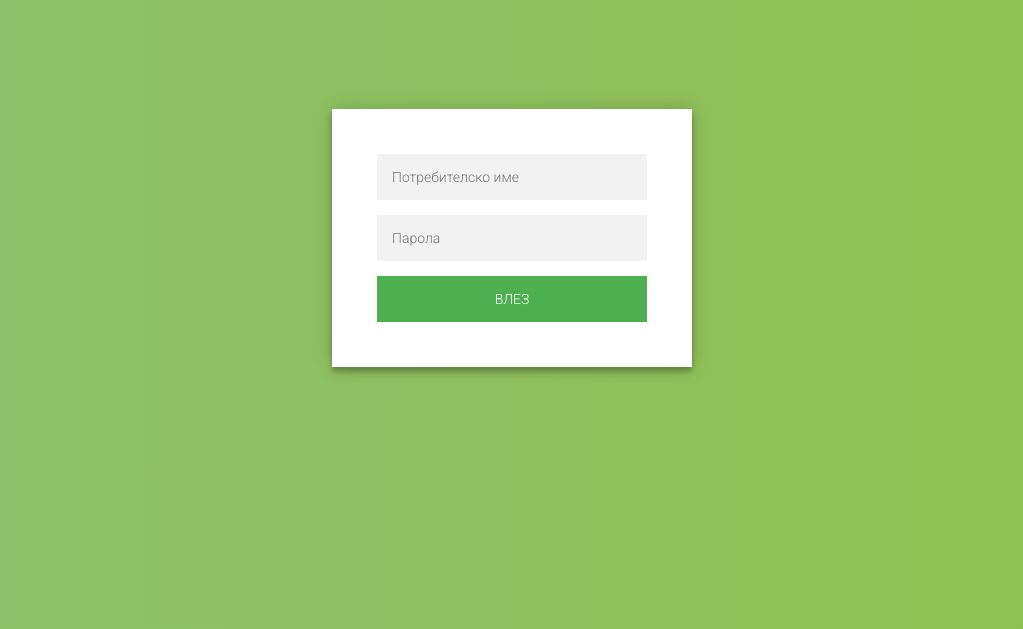
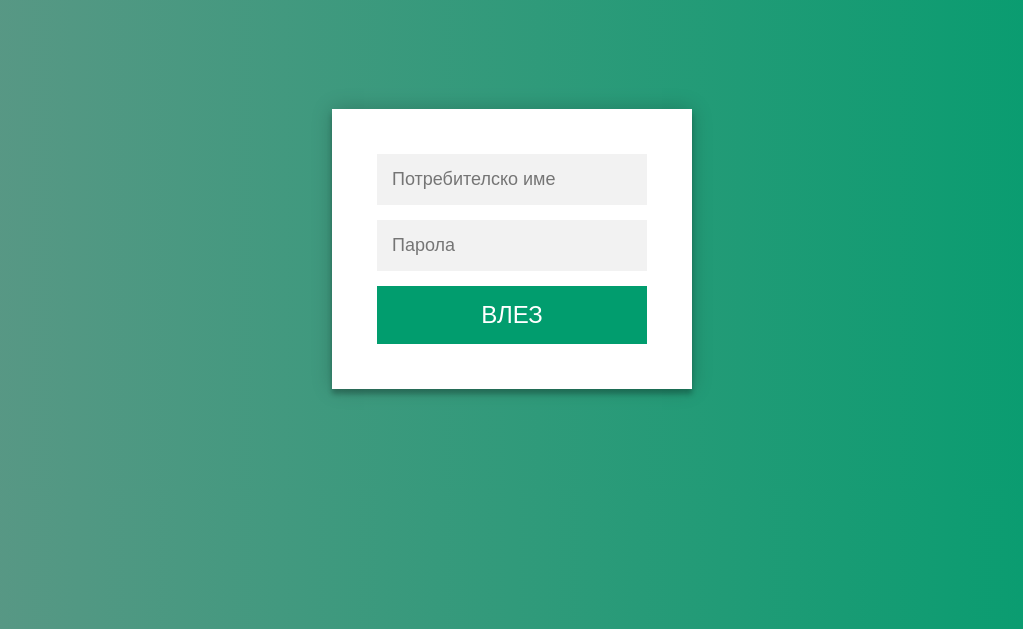
Before and after one commit to Nasko-Kurtakov/WebProject, a PHP site: page /login.php in a window 1280 px wide. Shown: the top 629 px of the page, without its empty margins (128-1151 px from the left). Run offline with PHP 8.4, Linux system fonts and the light colour scheme.

Commit message:
added styles

```diff
--- a/configs/config.ini
+++ b/configs/config.ini
@@ -1,8 +1,8 @@
 [db]
 	host=127.0.0.1
 	name=testify
-	user=Nasko Kurtakov
-	password=110197
+	user=root
+	password=
 	charset=utf8mb4
 [app]
     home=WebProject
--- a/styles/style.css
+++ b/styles/style.css
@@ -1,4 +1,3 @@
-@import url(https://fonts.googleapis.com/css?family=Roboto:300);
 
 .login-page {
     width: 360px;
@@ -16,7 +15,7 @@
     box-shadow: 0 0 20px 0 rgba(0, 0, 0, 0.2), 0 5px 5px 0 rgba(0, 0, 0, 0.24);
 }
 .form input {
-    font-family: "Roboto", sans-serif;
+    font-family: "Bebas Neue", sans-serif;
     outline: 0;
     background: #f2f2f2;
     width: 100%;
@@ -24,24 +23,24 @@
     margin: 0 0 15px;
     padding: 15px;
     box-sizing: border-box;
-    font-size: 14px;
+    font-size: 18px;
 }
 .form button {
-    font-family: "Roboto", sans-serif;
+    font-family: "Bebas Neue", sans-serif;
     text-transform: uppercase;
     outline: 0;
-    background: #4CAF50;
+    background: #019d6e;
     width: 100%;
     border: 0;
     padding: 15px;
     color: #FFFFFF;
-    font-size: 14px;
+    font-size: 24px;
     -webkit-transition: all 0.3 ease;
     transition: all 0.3 ease;
     cursor: pointer;
 }
 .form button:hover,.form button:active,.form button:focus {
-    background: #43A047;
+    background: #019d6e;
 }
 
 .container {
@@ -68,7 +67,7 @@
 }
 .container .info span {
     color: #4d4d4d;
-    font-size: 12px;
+    font-size: 20px;
 }
 .container .info span a {
     color: #000000;
@@ -78,12 +77,12 @@
     color: #EF3B3A;
 }
 body {
-    background: #92c14d; /* fallback for old browsers */
-    background: -webkit-linear-gradient(right, #92c14d, #8DC26F);
-    background: -moz-linear-gradient(right, #92c14d, #8DC26F);
-    background: -o-linear-gradient(right, #92c14d, #8DC26F);
-    background: linear-gradient(to left, #92c14d, #8DC26F);
-    font-family: "Roboto", sans-serif;
+    background: #019d6e; /* fallback for old browsers */
+    background: -webkit-linear-gradient(right, #019d6e, #619787);
+    background: -moz-linear-gradient(right, #019d6e, #619787);
+    background: -o-linear-gradient(right, #019d6e, #619787);
+    background: linear-gradient(to left, #019d6e, #619787);
+    font-family: "Bebas Neue", sans-serif;
     -webkit-font-smoothing: antialiased;
     -moz-osx-font-smoothing: grayscale;
 }
--- a/views/admin.php
+++ b/views/admin.php
@@ -20,25 +20,19 @@
 
 <div class="row">
   <div class="column">
-      <div class="container">
           <h2>Създай</h2>
           <img src="../img/create.png"
           <p></p>
-      </div>
   </div>
   <div class="column">
-      <div class="container">
           <h2>Оцени</h2>
           <img src="../img/evaluate.png"
           <p></p>
-      </div>
   </div>
   <div class="column">
-      <div class="container">
           <h2>Прикачи</h2>
           <img src="../img/import.png"
           <p></p>
-      </div>
   </div>
 </div>
 </div>
```
Also changed, not shown: styles/styleAdmin.css (+37 -12 lines), views/homePageTeacher.php (+17 -19 lines).
